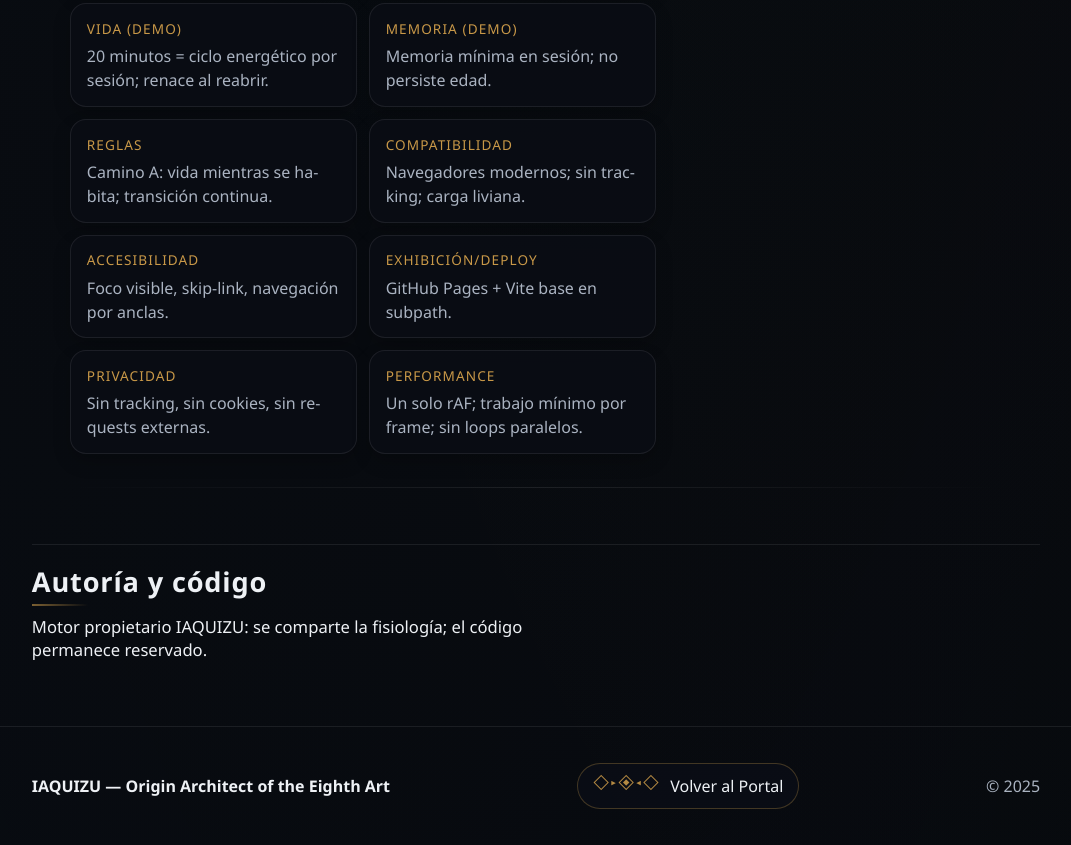
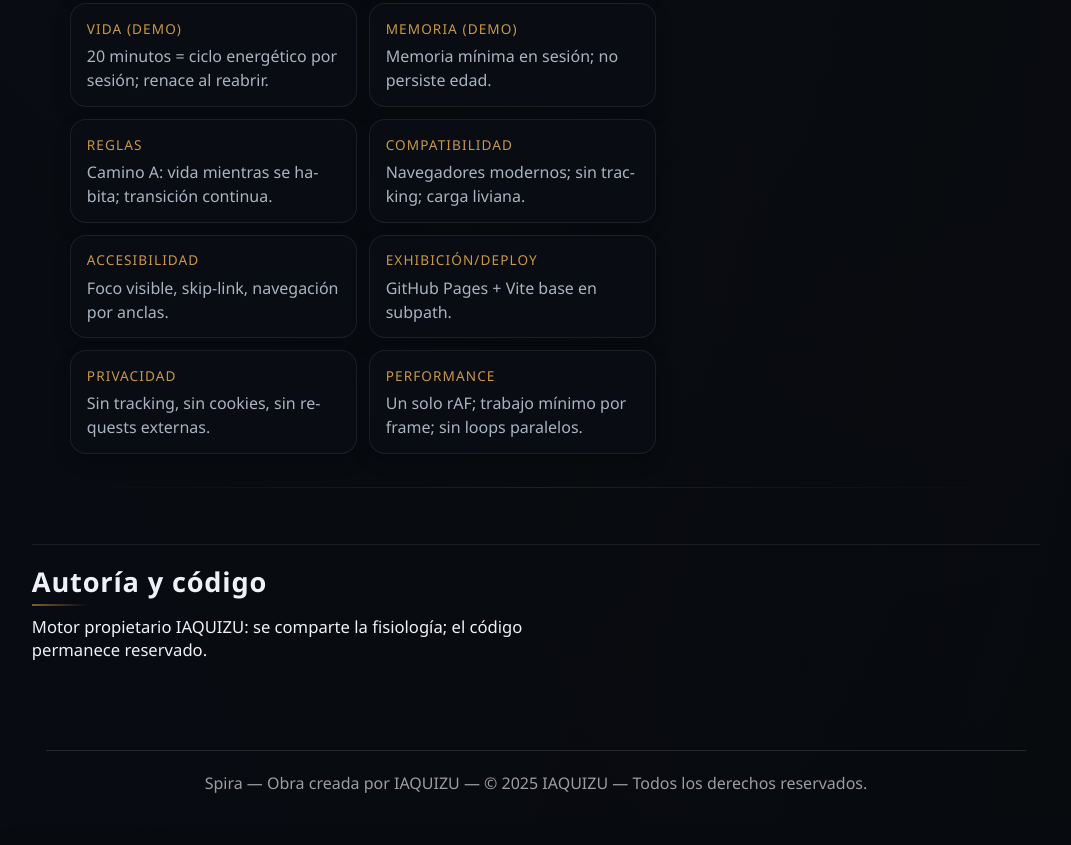
Before and after one commit to aquizu-ivan/spira-demo-landing, a website built with Vite: page index.html in a window 1280 px wide. Shown: the part 7791-8636 px from the top of the page, without its empty margins (104-1175 px from the left). Built offline with nearby package versions, Linux system fonts and the light colour scheme.

Commit message:
Spira: editorial footer + fix index.html encoding

```diff
--- a/index.html
+++ b/index.html
@@ -513,10 +513,8 @@
         <p class="lead">Motor propietario IAQUIZU: se comparte la fisiología; el código permanece reservado.</p>
       </section>
     </main>
-    <footer>
-      <div class="firma">IAQUIZU — Origin Architect of the Eighth Art</div>
-      <a class="footerReturn" href="https://aquizu-ivan.github.io/portfolio-personal-ivan/" target="_blank" rel="noopener noreferrer" aria-label="Abrir el Portal IAQUIZU en una nueva pestaña"><span class="footerReturn__sigil glyph" aria-hidden="true">◇▸◈◂◇</span>Volver al Portal</a>
-      <div class="anio">© <span id="year"></span></div>
+    <footer class="footer footer--editorial">
+      <p class="footer__line">Spira &mdash; Obra creada por IAQUIZU &mdash; &copy; 2025 IAQUIZU &mdash; Todos los derechos reservados.</p>
     </footer>
     <script type="module" src="/src/main.js"></script>
   </body>
--- a/src/style.css
+++ b/src/style.css
@@ -1170,6 +1170,39 @@ footer {
   color: var(--muted);
 }
 
+.footer--editorial {
+  width: 100%;
+  max-width: none;
+  margin: 0;
+  padding: 24px 0 30px;
+  border-top: none;
+  display: block;
+}
+
+.footer--editorial::before {
+  content: '';
+  display: block;
+  width: 100%;
+  max-width: 980px;
+  height: 1px;
+  margin: 0 auto 20px;
+  background-color: rgba(255, 255, 255, 0.12);
+}
+
+.footer__line {
+  max-width: 980px;
+  margin: 0 auto;
+  text-align: center;
+  color: rgba(255, 255, 255, 0.6);
+  line-height: 1.6;
+}
+
+@media (min-width: 1024px) {
+  .footer__line {
+    white-space: nowrap;
+  }
+}
+
 @media (max-width: 768px) {
   header {
     grid-template-columns: 1fr;
```
